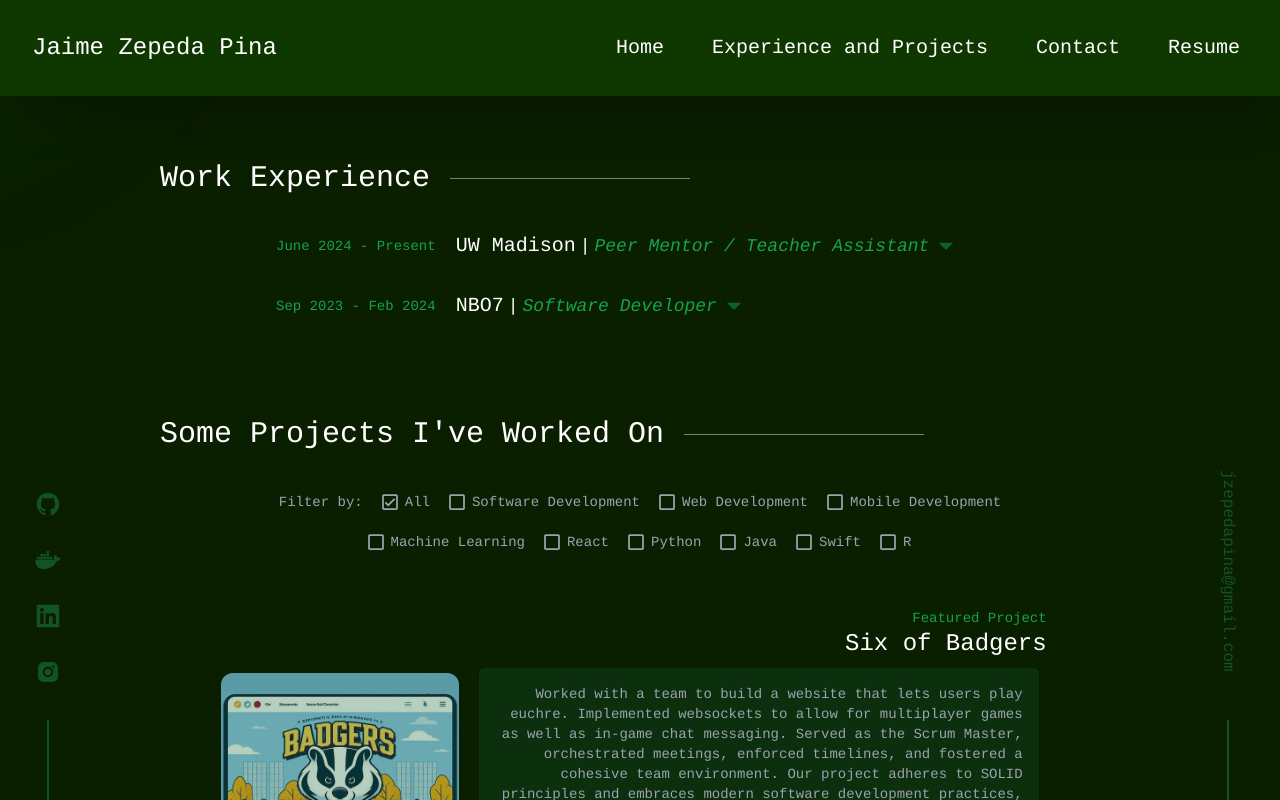
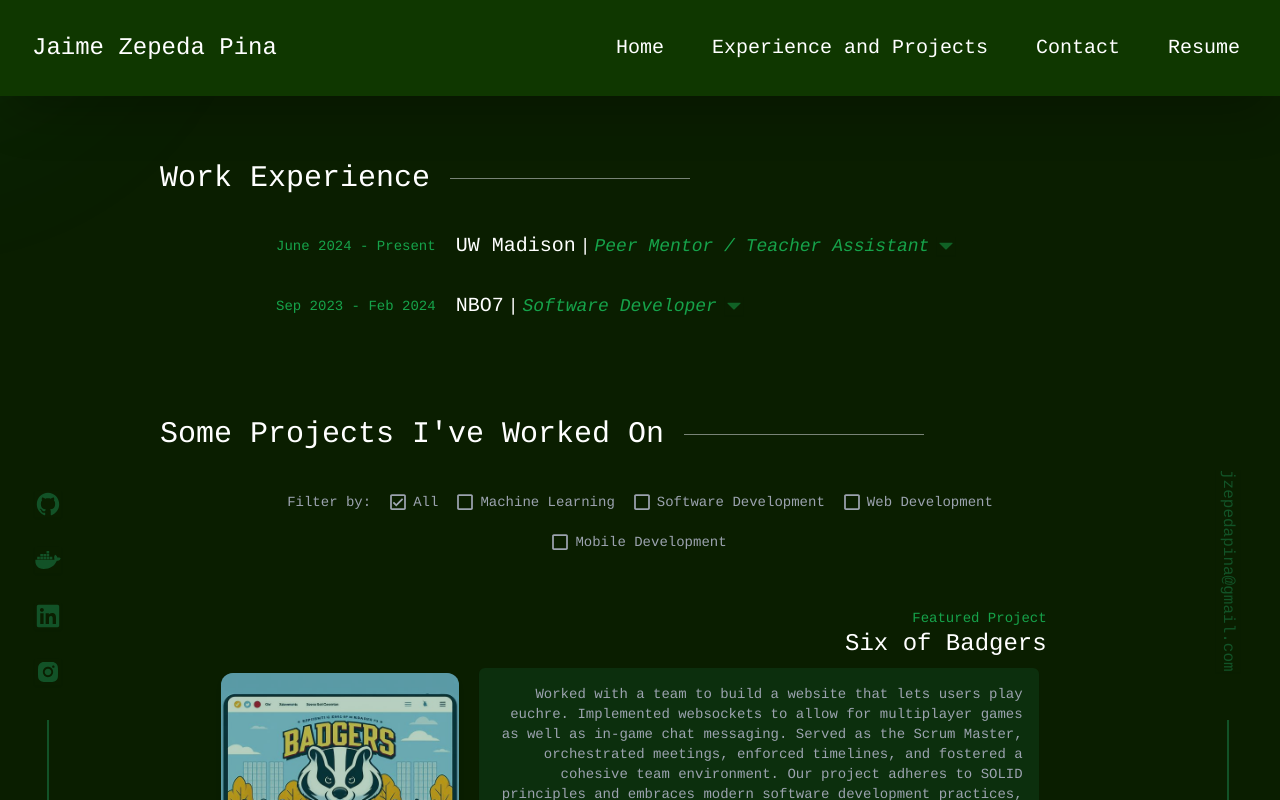
Before and after one commit to JaimeZepeda08/portfolio-website, a Next.js app: page /projects in a window 1280 px wide. Shown: the top 800 px of the page. Built offline with nearby package versions, Linux system fonts and the light colour scheme.

Commit message:
removed some filters

```diff
--- a/src/app/projects/page.tsx
+++ b/src/app/projects/page.tsx
@@ -42,11 +42,6 @@
   const [WD, setWD] = useState(false);
   const [MD, setMD] = useState(false);
   const [ML, setML] = useState(false);
-  const [python, setPython] = useState(false);
-  const [java, setJava] = useState(false);
-  const [swift, setSwift] = useState(false);
-  const [r, setR] = useState(false);
-  const [react, setReact] = useState(false);
 
   useEffect(() => {
     const timer = setTimeout(() => setLoading(false), 1000);
@@ -66,11 +61,6 @@
     setWD(false);
     setMD(false);
     setML(false);
-    setPython(false);
-    setJava(false);
-    setSwift(false);
-    setR(false);
-    setReact(false);
   }
 
   function checkFilters(project: ProjectItem) {
@@ -79,12 +69,7 @@
       (SD && project.filters.includes("SD")) ||
       (WD && project.filters.includes("WD")) ||
       (MD && project.filters.includes("MD")) ||
-      (ML && project.filters.includes("ML")) ||
-      (python && project.filters.includes("python")) ||
-      (java && project.filters.includes("java")) ||
-      (swift && project.filters.includes("swift")) ||
-      (r && project.filters.includes("r")) ||
-      (react && project.filters.includes("react"))
+      (ML && project.filters.includes("ML"))
     );
   }
 
@@ -148,7 +133,7 @@
       ],
       url: "https://github.com/JaimeZepeda08/SixOfBadgers",
       image: "six-of-badgers.jpeg",
-      filters: ["SD", "WD", "java", "react"],
+      filters: ["SD", "WD"],
     },
     {
       title: "Fakeflix",
@@ -166,7 +151,7 @@
       ],
       url: "./projects",
       image: "fakeflix.jpeg",
-      filters: ["SD", "WD", "ML", "python", "react"],
+      filters: ["SD", "WD", "ML"],
     },
     {
       title: "Run Track Pro",
@@ -175,7 +160,7 @@
       skills: ["Android Studio", "Java", "Google Maps API", "SQLite"],
       image: "run-track-pro.jpeg",
       url: "https://github.com/rzadluka/RunTrackPro",
-      filters: ["SD", "MD", "java"],
+      filters: ["SD", "MD"],
     },
     {
       title: "Spikes",
@@ -184,7 +169,7 @@
       skills: ["Python", "Pygame", "NEAT"],
       image: "spikes.png",
       url: "https://github.com/JaimeZepeda08/Spikes",
-      filters: ["ML", "python"],
+      filters: ["ML"],
       media: [
         ["videos/spikes-train.mov", "AI model training"],
         ["videos/spikes-demo.mov", "Trained model playing the game"],
@@ -200,7 +185,7 @@
       skills: ["XCode", "Swift", "SQLite"],
       image: "to-do.jpeg",
       url: "https://github.com/JaimeZepeda08/ToDo",
-      filters: ["SD", "MD", "swift"],
+      filters: ["SD", "MD"],
     },
     {
       title: "Chess v1",
@@ -209,7 +194,7 @@
       skills: ["Python", "Pygame", "MiniMax"],
       url: "https://github.com/JaimeZepeda08/Chess-Python",
       image: "",
-      filters: ["SD", "python"],
+      filters: ["SD"],
       download: "downloads/Chess.zip",
     },
     {
@@ -219,7 +204,7 @@
       skills: ["Java", "MiniMax", "OOP"],
       url: "https://github.com/JaimeZepeda08/Chess-Java",
       image: "",
-      filters: ["SD", "java"],
+      filters: ["SD"],
     },
     {
       title: "Tetris",
@@ -228,7 +213,7 @@
       skills: ["Python", "Pygame"],
       url: "https://github.com/JaimeZepeda08/Tetris",
       image: "",
-      filters: ["SD", "python"],
+      filters: ["SD"],
       download: "downloads/Tetris.zip",
     },
     {
@@ -238,7 +223,7 @@
       skills: ["Python", "Pygame", "NEAT"],
       url: "https://github.com/JaimeZepeda08/Dino",
       image: "",
-      filters: ["ML", "python"],
+      filters: ["ML"],
       media: [
         [
           "videos/dino-train.mov",
@@ -253,7 +238,7 @@
       skills: ["R", "Linear Regression"],
       url: "/rat-analysis.html",
       image: "",
-      filters: ["ML", "r"],
+      filters: ["ML"],
     },
     {
       title: "Snake",
@@ -262,7 +247,7 @@
       skills: ["Python", "Pygame", "A*"],
       url: "https://github.com/JaimeZepeda08/Snake",
       image: "",
-      filters: ["SD", "python"],
+      filters: ["SD"],
       media: [["/videos/snake.mov", "AI agent using A* to play the game"]],
       download: "downloads/Snake.zip",
     },
@@ -273,7 +258,7 @@
       skills: ["Python", "Pygame"],
       url: "https://github.com/JaimeZepeda08/2048",
       image: "",
-      filters: ["SD", "python"],
+      filters: ["SD"],
       media: [["videos/2048-512.mov", "Simple algorithm playing the game"]],
       download: "downloads/2048.zip",
     },
@@ -284,7 +269,7 @@
       skills: ["Python", "Pygame"],
       url: "https://github.com/JaimeZepeda08/Bubble-Trouble",
       image: "",
-      filters: ["SD", "python"],
+      filters: ["SD"],
       download: "downloads/Bubble Trouble.zip",
     },
     {
@@ -345,6 +330,13 @@
             />
 
             <FilterItem
+              name="Machine Learning"
+              condition={ML}
+              setUpFunction={turnOffAll}
+              filterFunction={setML}
+            />
+
+            <FilterItem
               name="Software Development"
               condition={SD}
               setUpFunction={turnOffAll}
@@ -363,48 +355,6 @@
               condition={MD}
               setUpFunction={turnOffAll}
               filterFunction={setMD}
-            />
-
-            <FilterItem
-              name="Machine Learning"
-              condition={ML}
-              setUpFunction={turnOffAll}
-              filterFunction={setML}
-            />
-
-            <FilterItem
-              name="React"
-              condition={react}
-              setUpFunction={turnOffAll}
-              filterFunction={setReact}
-            />
-
-            <FilterItem
-              name="Python"
-              condition={python}
-              setUpFunction={turnOffAll}
-              filterFunction={setPython}
-            />
-
-            <FilterItem
-              name="Java"
-              condition={java}
-              setUpFunction={turnOffAll}
-              filterFunction={setJava}
-            />
-
-            <FilterItem
-              name="Swift"
-              condition={swift}
-              setUpFunction={turnOffAll}
-              filterFunction={setSwift}
-            />
-
-            <FilterItem
-              name="R"
-              condition={r}
-              setUpFunction={turnOffAll}
-              filterFunction={setR}
             />
           </div>
         </FadeIn>
```
